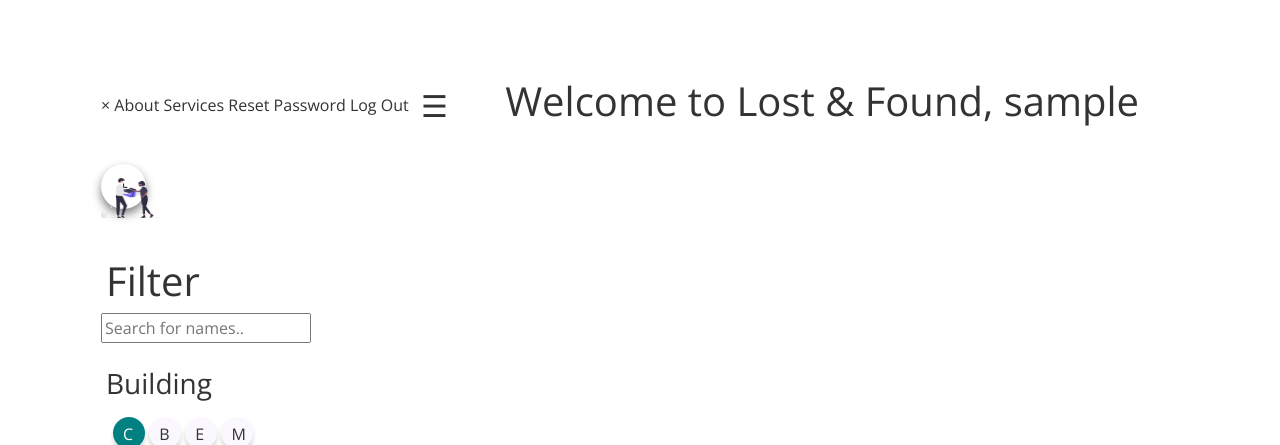
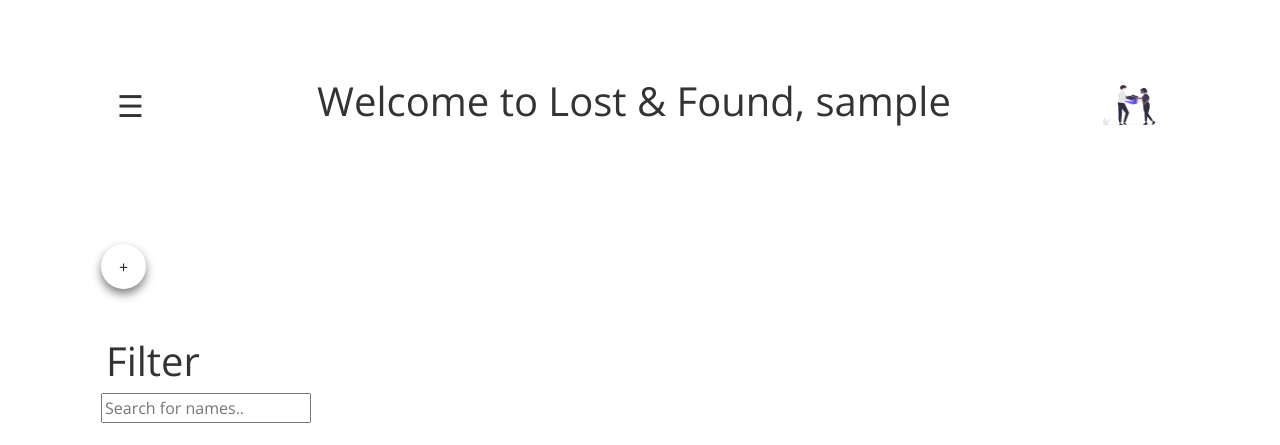
Before and after one commit to josealarconchacon/Lost-And-Found, a PHP site: page /app/home.php in a window 1280 px wide. Shown: the top 445 px of the page. Run offline with PHP 8.4, Linux system fonts and the light colour scheme; the visitor is signed in with stand-in values (Sample User, id 1); data that the repository does not hold is empty.

Commit message:
moved side navbar to different file

```diff
--- a/public/css/style.css
+++ b/public/css/style.css
@@ -43,7 +43,7 @@ h3 {
   /* The header section takes 12 columns */
   .mainContainer .header {
     grid-column: 1 / span 12;
-    height: 15vh;
+    height: 25vh;
   }
 
   /* The main section takes 10 columns start from column 3 */
@@ -138,7 +138,6 @@ h3 {
   transform: scale(1.1);
 }
 /* Building filter buttons  end */
-
 /* Category start  */
 input[type="submit"] {
   color: rgb(6, 6, 6);
@@ -155,3 +154,52 @@ input[type="submit"] {
   background-color: #008080;
   color: #fff;
 }
+
+/* Test  header*/
+.sidenav {
+  height: 100%;
+  width: 0;
+  position: fixed;
+  z-index: 1;
+  top: 0;
+  left: 0;
+  background-color: #000000;
+  overflow-x: hidden;
+  transition: 0.5s;
+  padding-top: 60px;
+}
+
+.sidenav a {
+  padding: 8px 8px 8px 32px;
+  text-decoration: none;
+  font-size: 25px;
+  color: #818181;
+  display: block;
+  transition: 0.3s;
+}
+
+.sidenav a:hover {
+  color: #f1f1f1;
+}
+
+.sidenav .closebtn {
+  position: absolute;
+  top: 0;
+  right: 25px;
+  font-size: 36px;
+  margin-left: 50px;
+}
+
+#main {
+  transition: margin-left 0.5s;
+  padding: 16px;
+}
+
+@media screen and (max-height: 450px) {
+  .sidenav {
+    padding-top: 15px;
+  }
+  .sidenav a {
+    font-size: 18px;
+  }
+}
```
